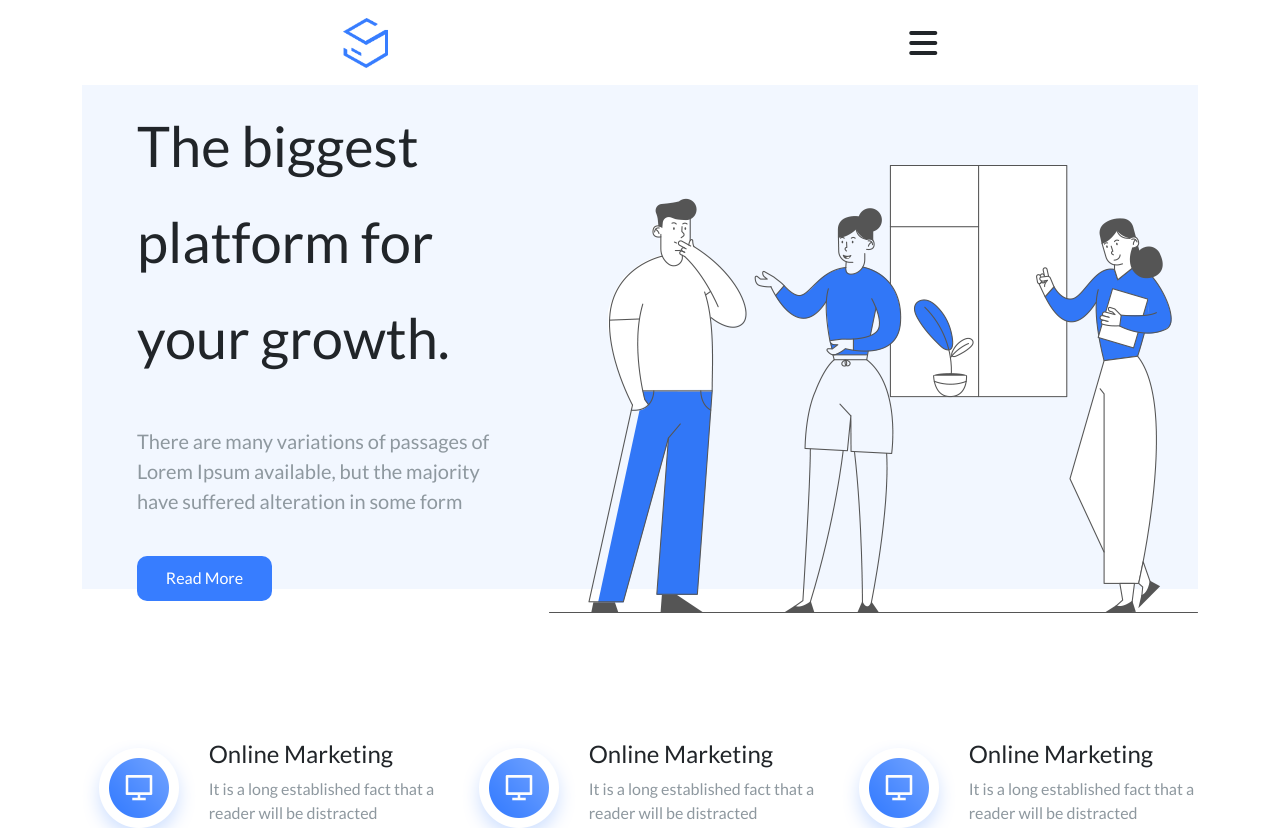
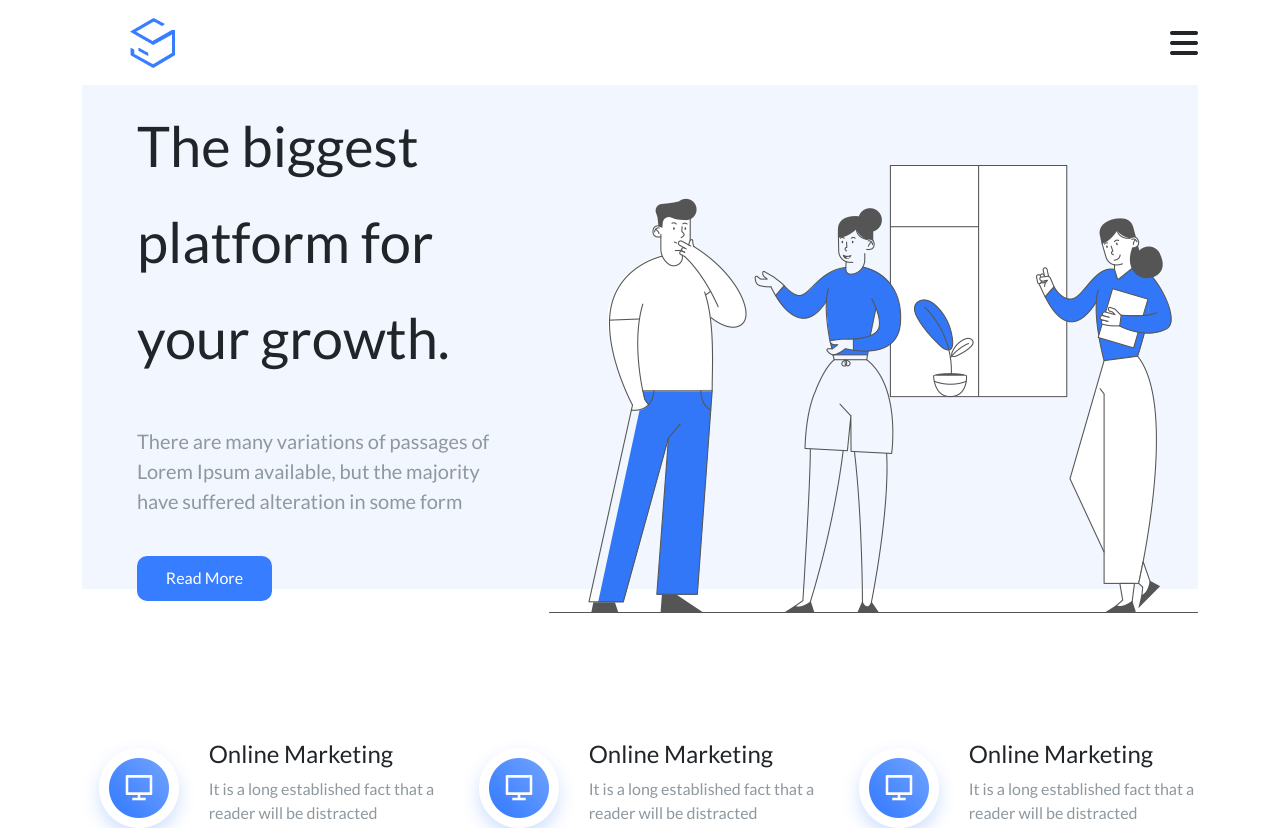
Before and after one commit to TheMrStraffy/proj-html-vuejs, a Vue app: page / in a window 1280 px wide. Shown: the top 828 px of the page. Built offline with nearby package versions, Linux system fonts and the light colour scheme.

Commit message:
[fixed] header content-between

```diff
--- a/src/components/HeaderApp.vue
+++ b/src/components/HeaderApp.vue
@@ -13,8 +13,8 @@ export default {
 </script>
 
 <template>
-  <header id="topPage" class="d-flex justify-content-around align-items-center">
-    <div class="logo align-items-center col-3">
+  <header id="topPage" class="d-flex justify-content-between align-items-center">
+    <div class="logo align-items-center col-3 mx-5">
         <img src="../assets/img/logo-2.png" alt="sb-marketing Logo">
     </div>
 
```
